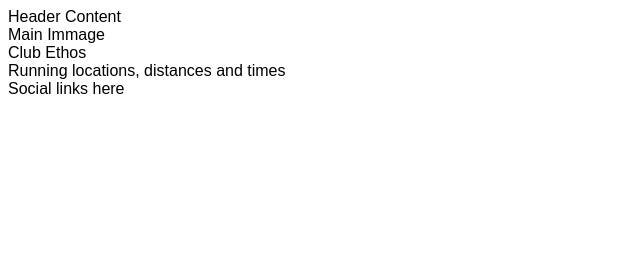
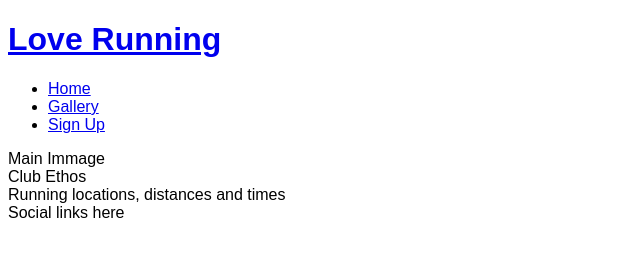
Before and after one commit to Gurmali/love-runnig, a plain HTML site: page index.html in a window 1280 px wide. Shown: the whole page, without its empty margins (0-640 px from the left). Drawn offline with Linux system fonts and the light colour scheme.

Commit message:
Add basic header struture

```diff
--- a/index.html
+++ b/index.html
@@ -1,5 +1,6 @@
 <!DOCTYPE html>
 <html lang="en">
+
 <head>
     <meta charset="UTF-8">
     <meta http-equiv="X-UA-Compatible" content="IE=edge">
@@ -11,19 +12,44 @@
     <title>Love Running</title>
 
 </head>
+
 <body>
-    <header>Header Content</header>
+    <header>
+        <a href="index.html">
+            <h1>Love Running</h1>
+        </a>
+
+        <nav>
+            <ul>
+                <li>
+                    <a href="index.html">Home</a>
+                </li>
+                <li>
+                    <a href="#">Gallery</a>
+                </li>
+                <li>
+                    <a href="#">Sign Up</a>
+                </li>
+
+            </ul>
+        </nav>
+    </header>
+
     <section>
         Main Immage
     </section>
+
     <section>
         Club Ethos
     </section>
+
     <section>
         Running locations, distances and times
     </section>
+
     <fotter>
         Social links here
     </fotter>
 </body>
+
 </html>
```
